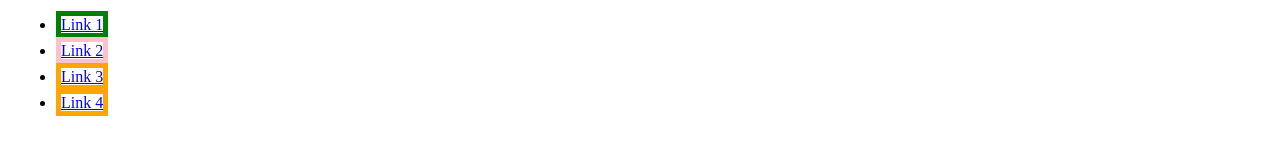
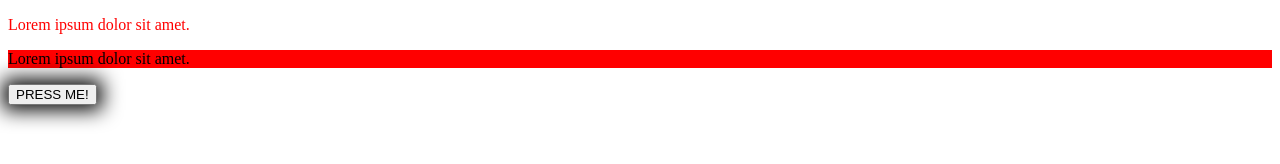
Before and after one commit to WagokiBry/html-boilerplate, a plain HTML site: page index.html in a window 1280 px wide. Drawn offline with Linux system fonts and the light colour scheme.

Commit message:
Add button and style it on hover

```diff
--- a/index.html
+++ b/index.html
@@ -8,13 +8,12 @@
   </head>
 
   <body>
+    <p class="cool-paragraph">Lorem ipsum dolor sit amet.</p>
 
-<ul>
-  <li><a href="https://example.com">Link 1</a></li>
-  <li><a href="http://example.com" title="Visit example.com">Link 2</a></li>
-  <li><a href="/contact">Link 3</a></li>
-  <li><a href="../contact/index.html">Link 4</a></li>
-</ul>
+<p class="exciting-paragraph">Lorem ipsum dolor sit amet.</p>
+
+<button>PRESS ME!</button>
+
   </body>
 
 </html>
--- a/styles.css
+++ b/styles.css
@@ -1,27 +1,19 @@
-h2 + p {
-    color: red;
+:root {
+  --main-color: red;
 }
 
-ul.list > li {
-
-    list-style-type: none;
-    border-bottom: 1px solid gray;
-
+.cool-paragraph {
+  color: var(--main-color);
 }
 
-a[title]{
-    border: 5px solid pink
+.exciting-paragraph {
+  background-color: var(--main-color);
 }
 
-a[href*="contact"] {
-    border: 5px solid orange;
+button {
+  --spread: 5px;
+  box-shadow: 0 0 20px var(--spread) black;
 }
-
-li {
-    margin: 0.5rem;
-
+button:hover {
+  --spread: 10px;
 }
-
-a[href^="https"]{
-      border: 5px solid green;
-}
```
